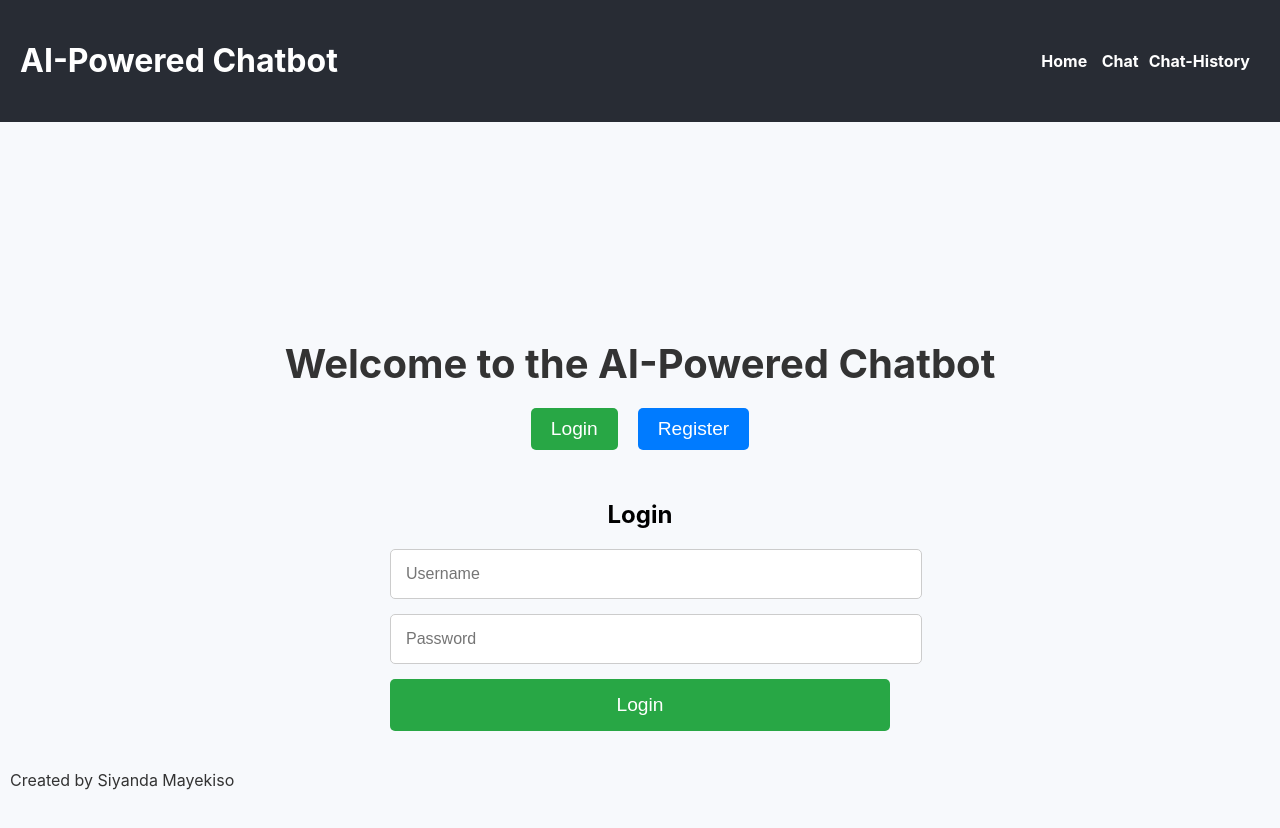
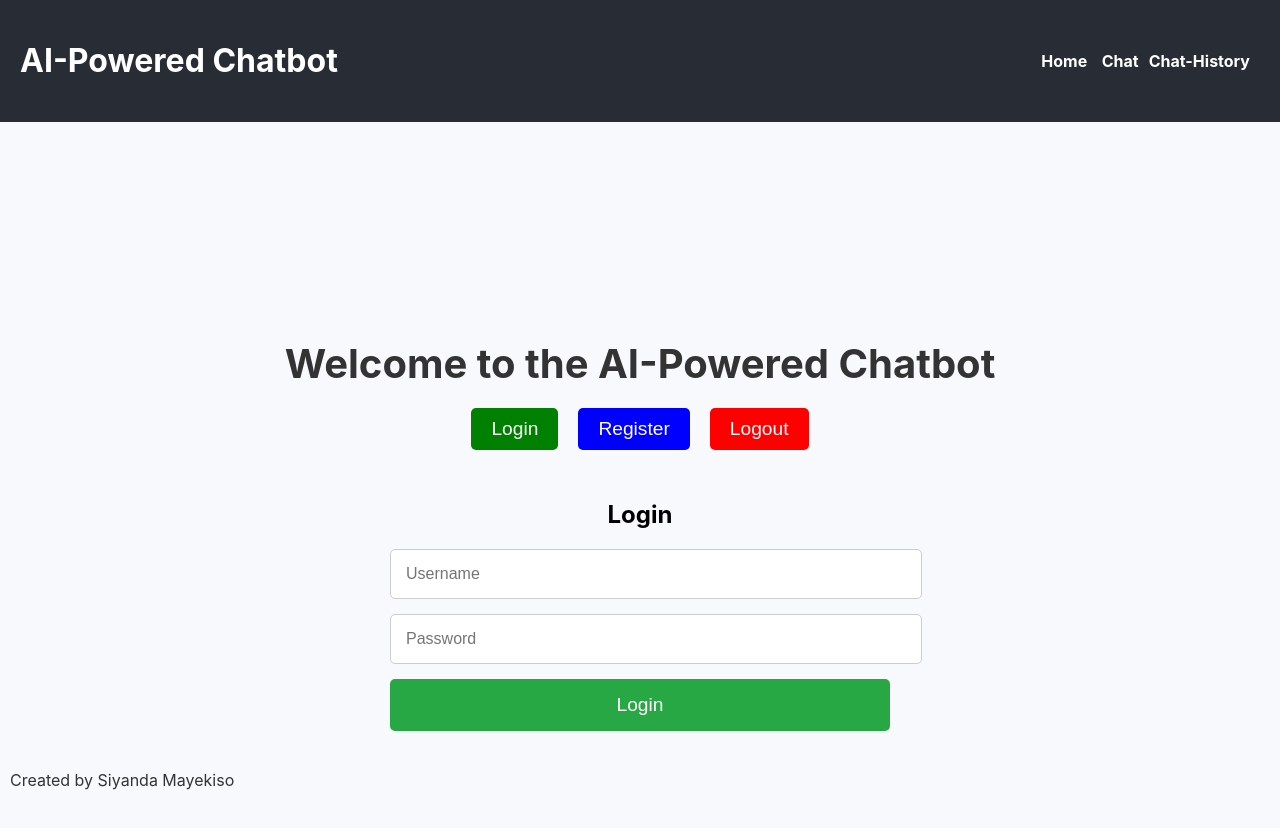
Before and after one commit to SiyandaMaykiso/AI-Powered-Chatbot, a React (Create React App) app in the folder client/: page / in a window 1280 px wide. Shown: the top 828 px of the page. Built offline with nearby package versions, Linux system fonts and the light colour scheme.

Commit message:
Change inputs

```diff
--- a/client/src/components/ChatWindow.js
+++ b/client/src/components/ChatWindow.js
@@ -30,6 +30,13 @@ const ChatWindow = () => {
     }
   };
 
+  // Function to handle Enter key press
+  const handleKeyPress = (e) => {
+    if (e.key === 'Enter') {
+      sendMessage();
+    }
+  };
+
   return (
     <div style={chatContainerStyle}>
       <h2 style={headerStyle}>AI Chat</h2>
@@ -46,6 +53,7 @@ const ChatWindow = () => {
           value={userQuery}
           onChange={(e) => setUserQuery(e.target.value)}
           placeholder="Ask the chatbot..."
+          onKeyPress={handleKeyPress} // Add keypress handler for Enter key
           style={inputStyle}
         />
         <button onClick={sendMessage} style={sendButtonStyle} disabled={loading}>
--- a/client/src/components/Home.css
+++ b/client/src/components/Home.css
@@ -1,4 +1,5 @@
 /* /client/src/components/Home.css */
+
 .home-container {
   display: flex;
   flex-direction: column;
@@ -24,21 +25,42 @@
   margin: 0 10px;
   border: none;
   border-radius: 5px;
-    background-color: #007bff;
   color: white;
   font-size: 1.2rem;
   cursor: pointer;
   transition: background-color 0.3s ease;
 }
 
-  .toggle-button:hover {
-    background-color: #0056b3;
+.toggle-button.active {
+  background-color: #28a745; /* Green for active button */
 }
 
-  .toggle-button.active {
-    background-color: #28a745;
+.toggle-button:not(.active) {
+  background-color: #007bff; /* Blue for inactive button */
 }
 
+.toggle-button:hover {
+  background-color: #0056b3; /* Hover effect */
+}
+
+/* Logout button styling */
+.logout-button {
+  background-color: #dc3545; /* Red for logout */
+  color: white;
+  padding: 10px 20px;
+  margin-top: 20px;
+  border: none;
+  border-radius: 5px;
+  font-size: 1.2rem;
+  cursor: pointer;
+  transition: background-color 0.3s ease;
+}
+
+.logout-button:hover {
+  background-color: #c82333; /* Darker red on hover */
+}
+
+/* Form styling */
 .form-container {
   width: 100%;
   max-width: 500px;
@@ -68,3 +90,10 @@
 button[type="submit"]:hover {
   background-color: #218838;
 }
+
+/* Success message styling */
+.success-message {
+  color: #28a745;
+  font-size: 1.2rem;
+  margin-top: 20px;
+}
--- a/client/src/components/Home.js
+++ b/client/src/components/Home.js
@@ -1,4 +1,3 @@
-// /client/src/components/Home.js
 import React, { useState } from 'react';
 import { useNavigate } from 'react-router-dom';
 import Login from './Login';
@@ -9,6 +8,7 @@ import './Home.css'; // Import the CSS file
 const Home = ({ onLoginSuccess }) => {
   const [isLogin, setIsLogin] = useState(true);
   const [loading, setLoading] = useState(false); // Add loading state
+  const [isLoggedOut, setIsLoggedOut] = useState(false); // Track if user is logged out
   const navigate = useNavigate();
 
   const handleLoginSuccess = () => {
@@ -24,6 +24,15 @@ const Home = ({ onLoginSuccess }) => {
     setLoading(isLoading); // Control the loading state
   };
 
+  const handleLogout = () => {
+    setLoading(true); // Show loading spinner
+    setTimeout(() => {
+      localStorage.removeItem('token'); // Remove token to log out
+      setIsLoggedOut(true); // Set logged out state
+      setLoading(false); // Hide spinner
+    }, 2000); // Simulate a 2-second delay for the logout process
+  };
+
   return (
     <div className="home-container">
       <h1 className="home-heading">Welcome to the AI-Powered Chatbot</h1>
@@ -32,31 +41,41 @@ const Home = ({ onLoginSuccess }) => {
         <button
           className={`toggle-button ${isLogin ? 'active' : ''}`}
           onClick={() => setIsLogin(true)}
+          style={{ backgroundColor: 'green' }}
         >
           Login
         </button>
         <button
           className={`toggle-button ${!isLogin ? 'active' : ''}`}
           onClick={() => setIsLogin(false)}
+          style={{ backgroundColor: 'blue' }}
         >
           Register
+        </button>
+        <button
+          className="toggle-button"
+          onClick={handleLogout}
+          style={{ backgroundColor: 'red' }}
+        >
+          Logout
         </button>
       </div>
 
       <div className="form-container">
-        <h2>{isLogin ? 'Login' : 'Register'}</h2>
-
-        {/* Show loading spinner when either login or register is processing */}
         {loading ? (
           <div style={{ textAlign: 'center', marginTop: '20px' }}>
             <CircularProgress />
           </div>
         ) : (
-          isLogin ? (
-            <Login onLoginSuccess={handleLoginSuccess} onLoading={handleLoading} /> // Pass loading handler to Login
-          ) : (
-            <Register onRegisterSuccess={handleRegisterSuccess} onLoading={handleLoading} /> // Pass loading handler to Register
-          )
+          <>
+            {isLoggedOut && <p style={{ color: 'green' }}>You have successfully logged out!</p>}
+            <h2>{isLogin ? 'Login' : 'Register'}</h2>
+            {isLogin ? (
+              <Login onLoginSuccess={handleLoginSuccess} onLoading={handleLoading} />
+            ) : (
+              <Register onRegisterSuccess={handleRegisterSuccess} onLoading={handleLoading} />
+            )}
+          </>
         )}
       </div>
     </div>
--- a/client/src/components/Login.js
+++ b/client/src/components/Login.js
@@ -31,6 +31,13 @@ const Login = ({ onLoginSuccess, onLoading }) => {
     }
   };
 
+  // Function to handle Enter key press
+  const handleKeyPress = (e) => {
+    if (e.key === 'Enter') {
+      handleLogin(e);
+    }
+  };
+
   return (
     <form onSubmit={handleLogin}>
       {error && <p style={{ color: 'red' }}>{error}</p>}
@@ -39,6 +46,7 @@ const Login = ({ onLoginSuccess, onLoading }) => {
         placeholder="Username"
         value={username}
         onChange={(e) => setUsername(e.target.value)}
+        onKeyPress={handleKeyPress} // Handle Enter key
         required
       />
       <input
@@ -46,6 +54,7 @@ const Login = ({ onLoginSuccess, onLoading }) => {
         placeholder="Password"
         value={password}
         onChange={(e) => setPassword(e.target.value)}
+        onKeyPress={handleKeyPress} // Handle Enter key
         required
       />
       <button type="submit" disabled={loading}>
--- a/client/src/components/Register.js
+++ b/client/src/components/Register.js
@@ -30,6 +30,13 @@ const Register = ({ onRegisterSuccess, onLoading }) => {
     }
   };
 
+  // Function to handle Enter key press
+  const handleKeyPress = (e) => {
+    if (e.key === 'Enter') {
+      handleRegister(e);
+    }
+  };
+
   return (
     <form onSubmit={handleRegister}>
       {error && <p style={{ color: 'red' }}>{error}</p>}
@@ -38,6 +45,7 @@ const Register = ({ onRegisterSuccess, onLoading }) => {
         placeholder="Username"
         value={username}
         onChange={(e) => setUsername(e.target.value)}
+        onKeyPress={handleKeyPress} // Handle Enter key
         required
       />
       <input
@@ -45,6 +53,7 @@ const Register = ({ onRegisterSuccess, onLoading }) => {
         placeholder="Password"
         value={password}
         onChange={(e) => setPassword(e.target.value)}
+        onKeyPress={handleKeyPress} // Handle Enter key
         required
       />
       <button type="submit" disabled={loading}>
```
Lines whose indentation alone changed are shown as unchanged.
